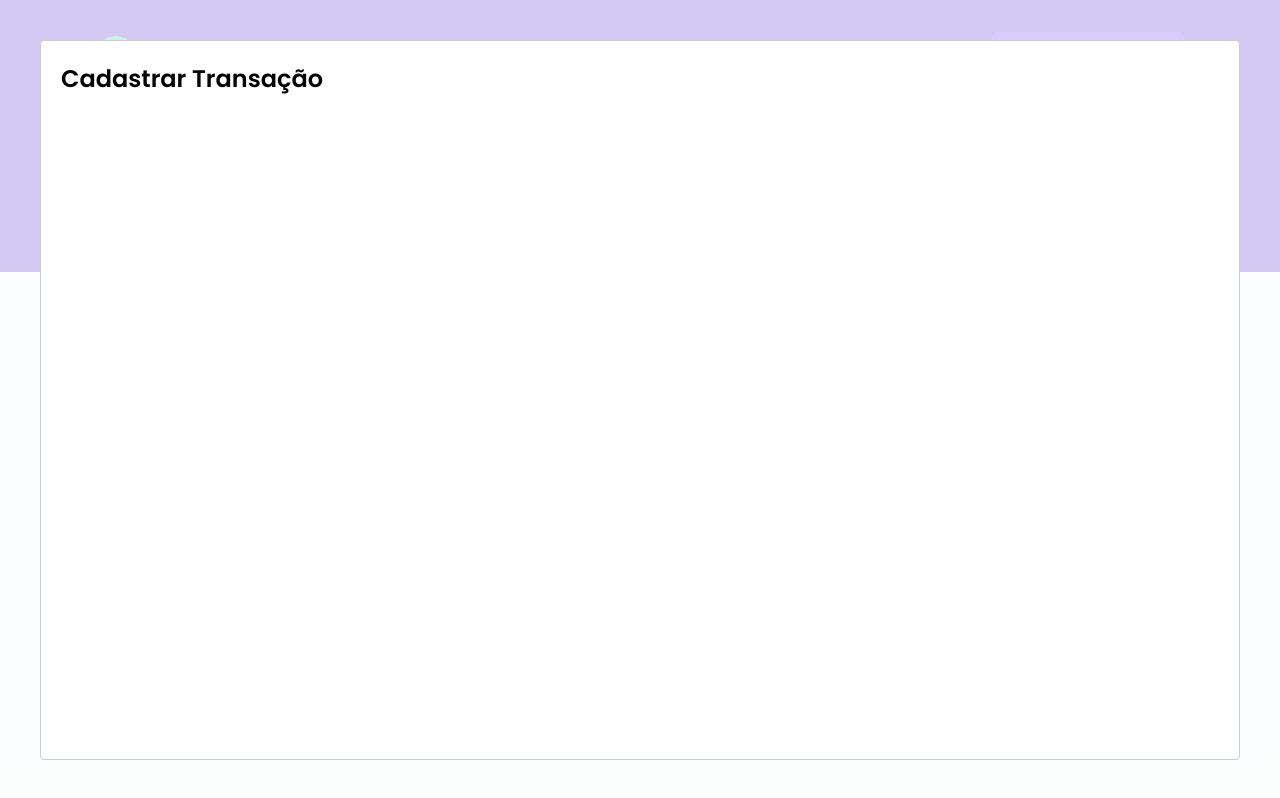
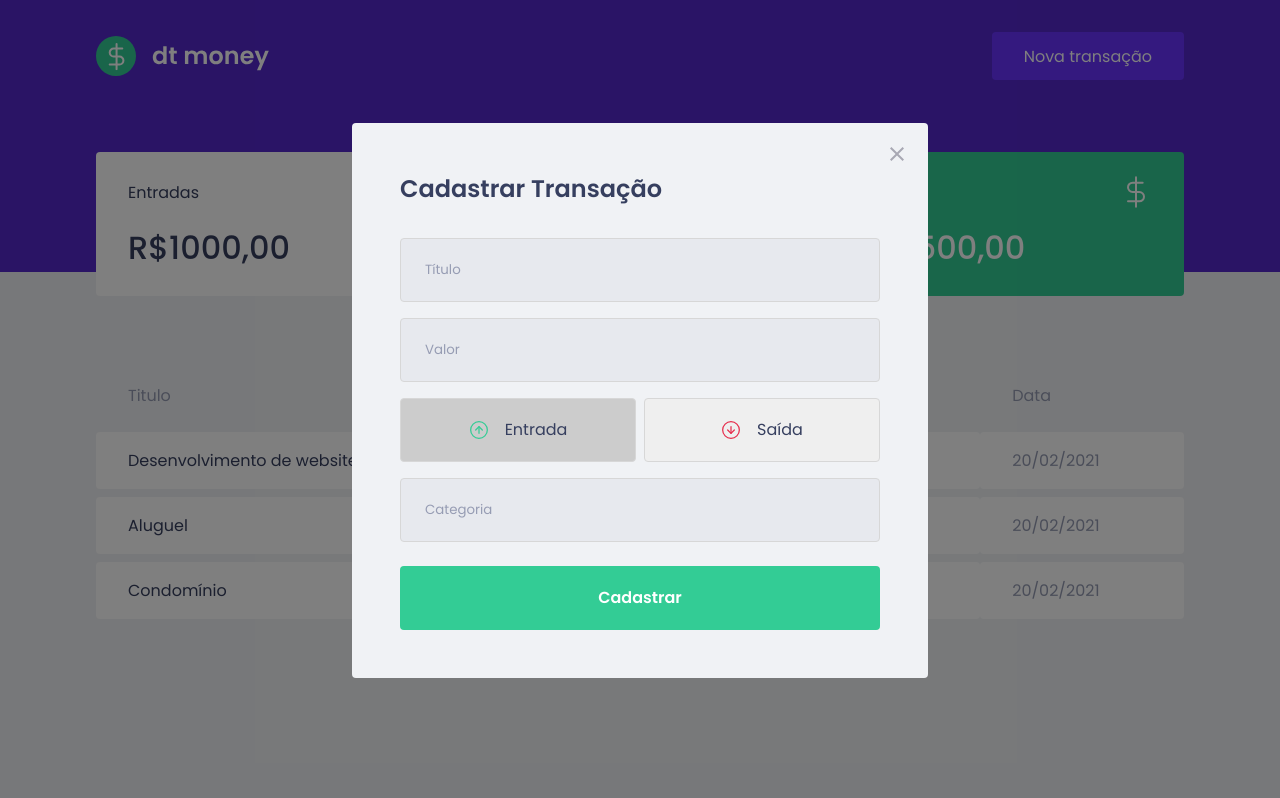
Before and after one commit to arielmarte/02-dtmoney, a React (Create React App) app: page / in a window 1280 px wide. Both pictures are taken after a click on the button "Nova transação". Built offline with nearby package versions, Linux system fonts and the light colour scheme; no server answers; what miragejs would draw is missing.

Commit message:
Formulário Modal

```diff
--- a/package.json
+++ b/package.json
@@ -6,6 +6,7 @@
     "@types/react-modal": "^3.13.1",
     "axios": "^0.27.2",
     "miragejs": "^0.1.45",
+    "polished": "^4.2.2",
     "react": "^18.2.0",
     "react-dom": "^18.2.0",
     "react-modal": "^3.15.1",
--- a/src/App.tsx
+++ b/src/App.tsx
@@ -2,7 +2,7 @@
 import Modal from 'react-modal';
 import { Dashboard } from "./components/Dashboard";
 import { Header } from "./components/Header";
-import { NewTransactionModal } from './components/TransactionsTable/NewTransactionModal';
+import { NewTransactionModal } from './components/NewTransactionModal';
 import { GlobalStyle } from "./styles/global";
 
 Modal.setAppElement('#root'); // Acessibilidade
--- /dev/null
+++ b/src/components/NewTransactionModal/index.tsx
@@ -0,0 +1,70 @@
+import Modal from 'react-modal';
+import incomeImg from '../../assets/income.svg'
+import outcomeImg from '../../assets/outcome.svg'
+import closeImg from '../../assets/close.svg';
+import { Container, TransactionTypeContainer, RadioBox } from './styles';
+import { useState } from 'react';
+
+interface NewTransactionModalProps{
+    isOpen: boolean;
+    onRequestClose:() => void;
+}
+
+export function NewTransactionModal({isOpen, onRequestClose}: NewTransactionModalProps){
+  const [type, setType] = useState('deposit'); // já inicia com deposit
+
+    return(
+        <Modal
+        isOpen ={isOpen}
+        onRequestClose ={onRequestClose}
+        overlayClassName="react-modal-overlay"
+        className="react-modal-content"
+      >
+
+        <button type="button" onClick={onRequestClose} className="react-modal-close">
+          <img src={closeImg} alt="Fechar modal" />
+        </button>
+        <Container>
+          <h2>Cadastrar Transação</h2>
+          <input
+            placeholder="Título"
+          />
+
+          <input
+            placeholder="Valor"
+            type = "number"
+          />
+
+          <TransactionTypeContainer>
+            <RadioBox
+              type="button"
+              onClick={() => {setType('deposit');}}
+              isActive={type === 'deposit'}
+              >
+                <img src={incomeImg} alt="Entrada" />
+                <span>Entrada</span>
+            </RadioBox>
+
+            <RadioBox
+              type="button"
+              onClick={() => {setType('withdraw');}}
+              isActive={type === 'withdraw'}
+              >
+                <img src={outcomeImg} alt="Saída" />
+                <span>Saída</span>
+            </RadioBox>
+
+          </TransactionTypeContainer>
+
+          <input
+            placeholder="Categoria"
+          />
+
+          <button type="submit">
+            Cadastrar
+          </button>
+
+        </Container>
+      </Modal>
+    );
+}
--- /dev/null
+++ b/src/components/NewTransactionModal/styles.ts
@@ -0,0 +1,94 @@
+import styled from 'styled-components';
+import { darken } from 'polished';
+
+export const Container = styled.form`
+    h2{
+        color: var(--text-title);
+        font-size: 1.5rem;
+        margin-bottom: 2rem;
+    }
+
+    input{
+        width: 100%;
+        padding: 0 1.5rem;
+        height: 4rem;
+        border-radius: 0.25rem;
+
+        border: 1px solid #d7d7d7;
+        background: #e7e9ee;
+        font-weight: 400;
+        font-size: 1 rem;
+
+    &::placeholder{
+        color: var(--text-body);
+    }
+
+    & +input{
+        margin-top: 1rem;
+    }
+    }
+
+    button[type="submit"]{
+        width: 100%;
+        padding: 0 1.5rem;
+        height: 4rem;
+        background: var(--green);
+        color: #FFF;
+        border-radius: 0.25rem;
+        border: 0;
+        font-size: 1rem;
+        margin-top: 1.5rem;
+        font-weight: 600;
+
+        transition: filter 0.2s;
+
+        &:houver{
+            filter: brightness(0.9)
+        }
+
+    }
+`;
+
+export const TransactionTypeContainer = styled.div`
+    margin: 1rem 0;
+    display: grid;
+    grid-template-columns: 1fr 1fr;
+    gap: 0.5rem;
+`;
+
+interface RadioBoxProps{
+    isActive: boolean;
+}
+
+export const RadioBox = styled.button<RadioBoxProps>`
+height: 4rem;
+        border: 1px solid #d7d7d7;
+        border-radius: 0.25rem;
+
+        background: ${(props)=>props.isActive? '#ccc':'transparente'};
+
+        display: flex;
+        align-items: center;
+        justify-content: center;
+
+        transition: border-color 0.2s;
+
+        &:hover{
+            border-color: ${darken(0.1,'#d7d7d7')}
+        }
+
+        img{
+            width: 20px;
+            height: 20px;
+        }
+
+        span{
+            display: inline-block;
+            margin-left: 1rem;
+            font-size: 1rem;
+            color: var(--text-title);
+
+        }
+
+
+`;
--- a/src/components/TransactionsTable/NewTransactionModal/index.tsx
+++ /dev/null
@@ -1,17 +0,0 @@
-import Modal from 'react-modal';
-
-interface NewTransactionModalProps{
-    isOpen: boolean;
-    onRequestClose:() => void;
-}
-
-export function NewTransactionModal({isOpen, onRequestClose}: NewTransactionModalProps){
-    return(
-        <Modal
-        isOpen ={isOpen}
-        onRequestClose ={onRequestClose}
-      >
-        <h2>Cadastrar Transação</h2>
-      </Modal>
-    );
-}
--- a/src/components/TransactionsTable/NewTransactionModal/styles.ts
+++ /dev/null
@@ -1,3 +0,0 @@
-import styled from 'styled-components';
-
-export const Container = styled.form``;
--- a/src/styles/global.ts
+++ b/src/styles/global.ts
@@ -60,5 +60,41 @@
         opacity: 0.6;
         cursor: not-allowed;
     }
+    .react-modal-overlay{
+        background: rgba(0, 0, 0, 0.5);
+        position: fixed;
+        top: 0;
+        bottom: 0;
+        right: 0;
+        left: 0;
+
+        display: flex;
+        align-items: center;
+        justify-content: center;
+    }
+
+    .react-modal-content{
+            width: 100%;
+            max-width: 576px;
+            background: var(--background);
+            padding: 3rem;
+            position: relative;
+            border-radius: 0.25rem;
+
+    }
+
+    .react-modal-close{
+        position: absolute;
+        right: 1.5rem;
+        top: 1.5rem;
+        border: 0;
+        background: transparent;
+
+        transition: filter 0.2s;
+
+        &:hover{
+            filter: brightness(0.8);
+        }
+    }
 
 `
```
Also changed, not shown: 1 other file (tests, documents, lock files or other folders).
